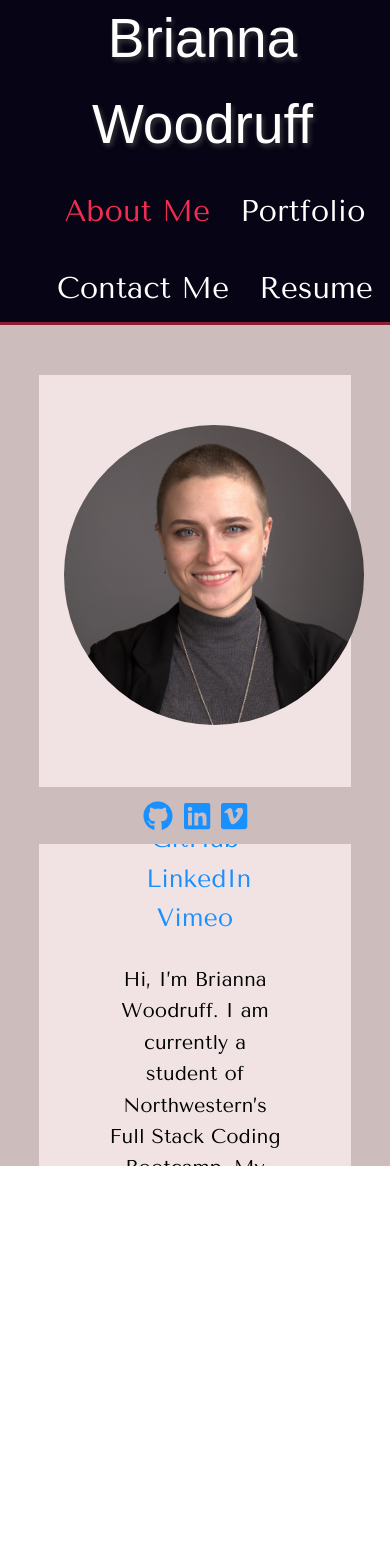
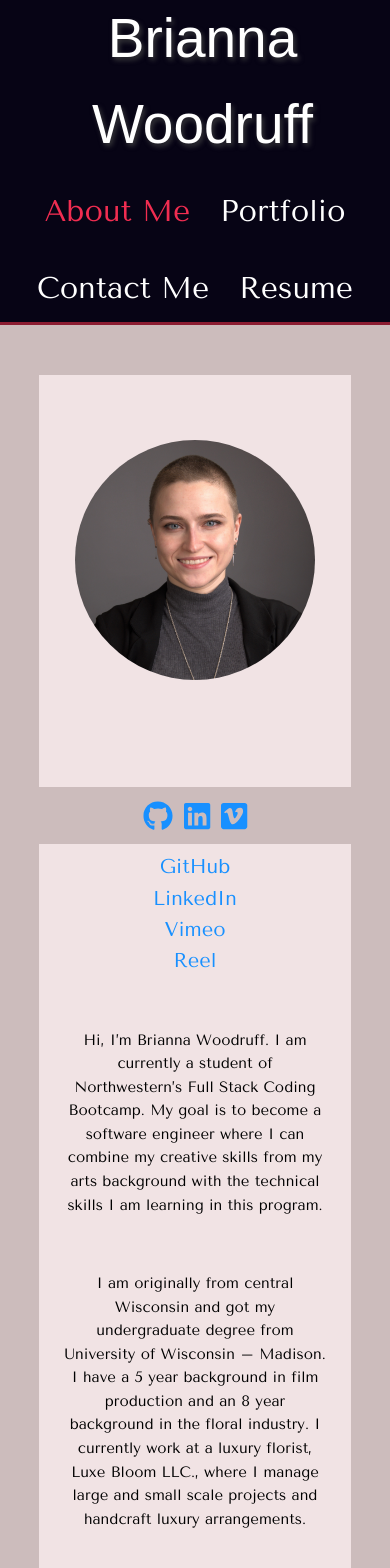
Before and after one commit to briannawoodruff/react-portfolio, a React (Create React App) app: page /about-me in a window 390 px wide. Shown: the top 1568 px of the page. Before the commit the page ends 1166 px from the top, so only its background shows below. Built offline with nearby package versions, Linux system fonts and the light colour scheme; the HTML template or start-up script is replaced by a standard one; a web font is replaced by a local one.

Commit message:
mobile friendly

```diff
--- a/src/components/about-me/aboutme.css
+++ b/src/components/about-me/aboutme.css
@@ -31,7 +31,7 @@ a:hover {
 
 .About-Me {
     width: 80vw;
-    height: 70vh;
+    height: 75vh;
     margin: auto;
     margin-top: 50px;
     background: var(--blush);
@@ -60,6 +60,10 @@ a:hover {
 }
 
 @media only screen and (max-width: 900px) {
+    .About-Me {
+        height: 100vh;
+    }
+
    #resume {
     margin-left: 0;
     }
@@ -69,9 +73,37 @@ a:hover {
     }
 }
 
-@media only screen and (max-width: 635px) {
+@media only screen and (max-width: 740px) {
+    .About-Me {
+        height: 150vh;
+    }
+
+    .text {
+        padding: 5px
+    }
+
+    .text p {
+        font-size: 15px;
+    }
+
     .aboutmelinks {
         /* border: 2px solid black; */
         margin: auto;
+        font-size: 20px;
+        margin-bottom: 20px;
+    }
+
+    .avatar {
+        transform: scale(0.80);
+        margin: auto;
+    }
+
+    .profile-img {
+        margin: 25px 0 25px 0;
+    }
+
+    div img {
+        float: none;
+        margin: auto;
     }
 }
--- a/src/components/contact-me/ContactMe.js
+++ b/src/components/contact-me/ContactMe.js
@@ -14,7 +14,6 @@ export default function Project() {
             span: 16,
         },
     };
-    /* eslint-disable no-template-curly-in-string */
 
     const validateMessages = {
         required: '${label} is required!',
@@ -26,7 +25,6 @@ export default function Project() {
             range: '${label} must be between ${min} and ${max}',
         },
     };
-    /* eslint-enable no-template-curly-in-string */
 
     const onFinish = (values) => {
         console.log(values);
--- a/src/components/contact-me/contactme.css
+++ b/src/components/contact-me/contactme.css
@@ -13,6 +13,7 @@ aside {
     display: block;
     margin-left: 30px;
     height: 70vh;
+    /* width: 20vw; */
     margin: auto;
 }
 
@@ -32,7 +33,7 @@ aside {
     padding-top: 5px;
     font-size: 25px;
     height: 20vh;
-    width: 30vw;
+    width: 20vw;
     text-align: center;
     margin-top: 400px;
     margin: auto;
@@ -70,6 +71,10 @@ p {
 
 
 @media only screen and (max-width: 900px) {
+    .Contact-Me {
+        height: 100vh;
+    }
+
     .form {
         height: 35vh;
         width: 80vw;
@@ -77,3 +82,41 @@ p {
         margin-bottom: 50px;
     }
 }
+
+@media only screen and (max-width: 900px) {
+    .Contact-Me {
+        height: 100vh;
+    }
+
+   #resume {
+    margin-left: 0;
+    }
+
+    #linkedin {
+    margin-right: 0;
+    }
+}
+
+@media only screen and (max-width: 740px) {
+    .Contact-Me {
+        height: 145vh;
+    }
+
+    aside {
+    /* border: 2px solid black; */
+    display: block;
+    /* margin-left: 30px; */
+    height: 70vh;
+    width: 80vw;
+    margin: auto;
+    }
+
+    .profile-img {
+        margin: 0;
+    }
+
+    .form {
+        padding: 20px;
+        height: 50vh;
+    }
+}
--- a/src/components/footer/Footer.js
+++ b/src/components/footer/Footer.js
@@ -6,9 +6,6 @@ import { faGithub, faLinkedin, faInstagram, faVimeo } from '@fortawesome/free-br
 export default function Footer() {
     return (
         <footer>
-            {/* <p>
-            &copy; 2022 Brianna Woodruff
-        </p> */}
             <a target="_blank" href="https://github.com/briannawoodruff"> <FontAwesomeIcon icon={faGithub}/></a>
             <a target="_blank" href="https://linkedin.com/in/briannaewoodruff/"> <FontAwesomeIcon icon={faLinkedin}/></a>
             <a target="_blank" href="https://vimeo.com/294283512/"> <FontAwesomeIcon icon={faVimeo}/></a>
--- a/src/components/header/header.css
+++ b/src/components/header/header.css
@@ -46,3 +46,9 @@ nav ul li {
     color: var(--light);
     padding-top: 20px;
 }
+
+@media only screen and (max-width: 635px) {
+    ul {
+        padding-left: 0px;
+    }
+}
--- a/src/components/project/project.css
+++ b/src/components/project/project.css
@@ -139,7 +139,12 @@ p {
     .unpuffd,
     .tech-blog,
     .note-taker {
-        background-position: left;
+        background-position: left -160px bottom -40px;
+        background-size: 650px;
+    }
+
+    .tech-blog {
+        background-position: left -30px bottom -30px;
         background-size: 650px;
     }
 }
@@ -164,7 +169,7 @@ p {
         /* background-position: left top; */
         background-size: 100%;
         background-repeat: no-repeat;
-        background-position: top;
+        background-position: bottom;
         background-size: cover;
     }
 }
```
